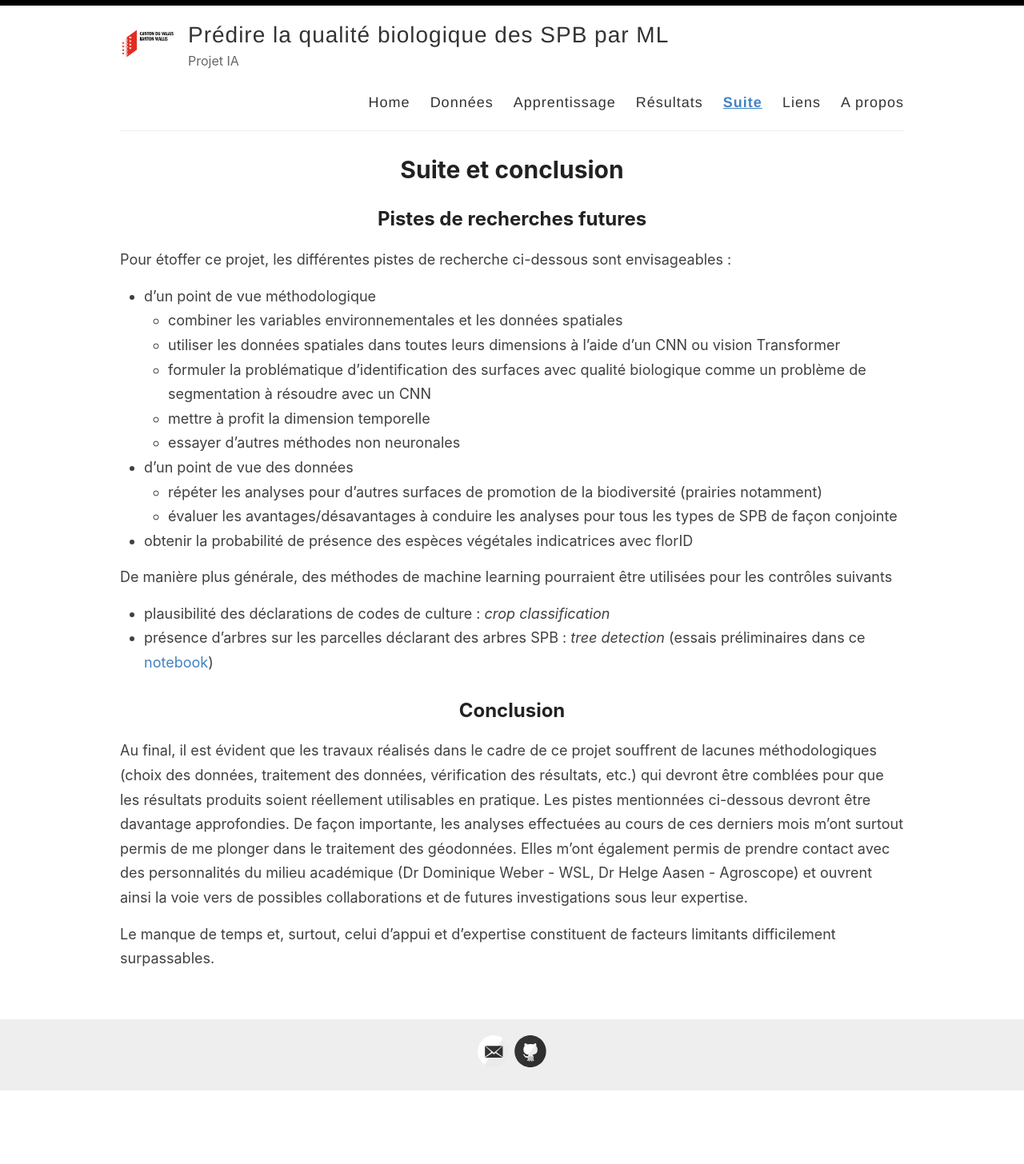
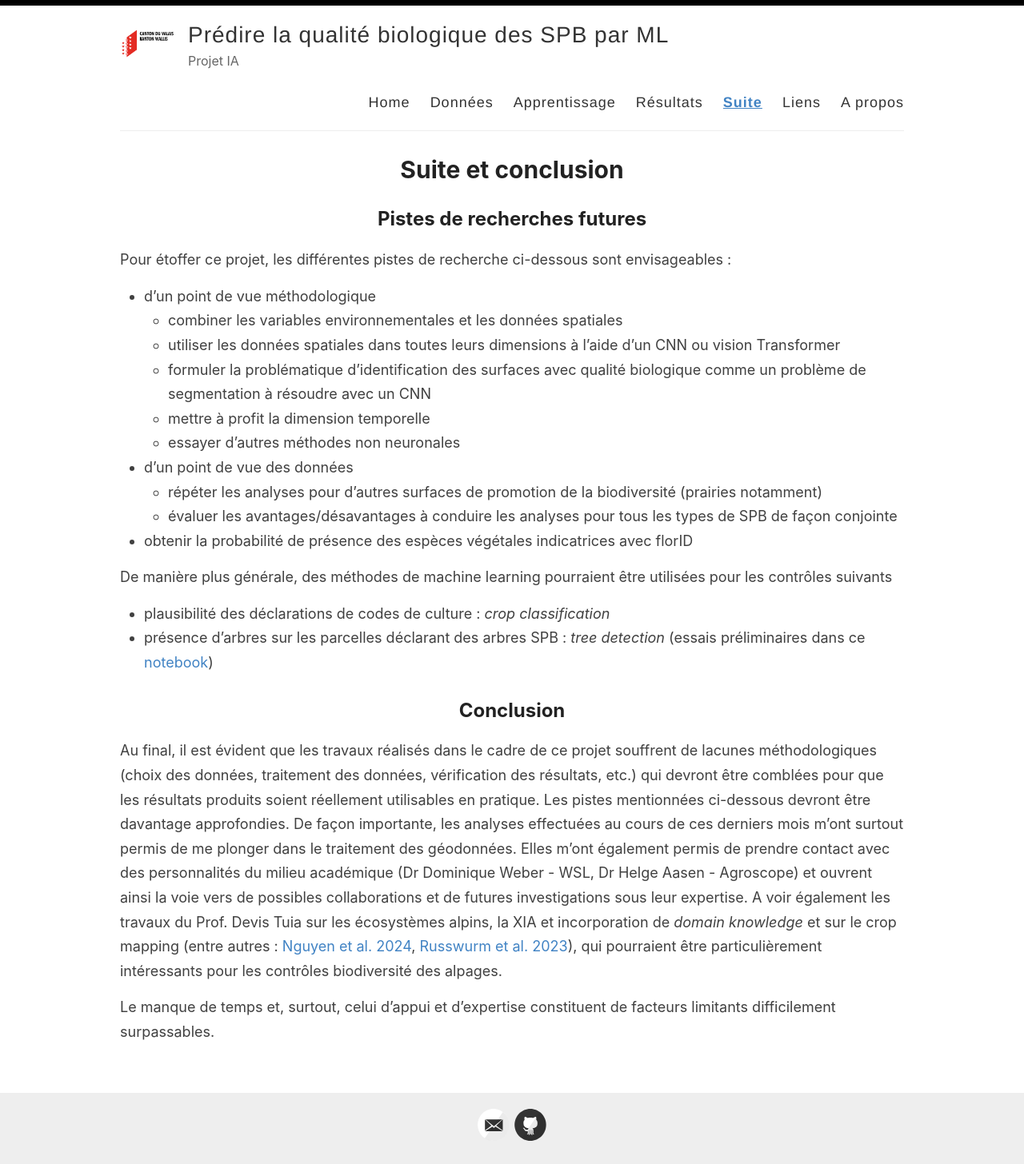
Before and after one commit to sca-opdir/sber-biodiversite-ml-prediction, a Jekyll site: the page built from _pages/suite.md, in a window 1280 px wide. Shown: the whole page at 80% size. Built offline with Jekyll 4.4.1, drawn with Linux system fonts in a browser that asks for light colours; before the commit the page ends 1364 px from its top, so only the background shows below that.

Commit message:
Update suite.md

```diff
--- a/_pages/suite.md
+++ b/_pages/suite.md
@@ -30,6 +30,6 @@ De manière plus générale, des méthodes de machine learning pourraient être
 
 ## Conclusion
 
-Au final, il est évident que les travaux réalisés dans le cadre de ce projet souffrent de lacunes méthodologiques (choix des données, traitement des données, vérification des résultats, etc.) qui devront être comblées pour que les résultats produits soient réellement utilisables en pratique. Les pistes mentionnées ci-dessous devront être davantage approfondies. De façon importante, les analyses effectuées au cours de ces derniers mois m'ont surtout permis de me plonger dans le traitement des géodonnées. Elles m'ont également permis de prendre contact avec des personnalités du milieu académique (Dr Dominique Weber - WSL, Dr Helge Aasen - Agroscope) et ouvrent ainsi la voie vers de possibles collaborations et de futures investigations sous leur expertise.
+Au final, il est évident que les travaux réalisés dans le cadre de ce projet souffrent de lacunes méthodologiques (choix des données, traitement des données, vérification des résultats, etc.) qui devront être comblées pour que les résultats produits soient réellement utilisables en pratique. Les pistes mentionnées ci-dessous devront être davantage approfondies. De façon importante, les analyses effectuées au cours de ces derniers mois m'ont surtout permis de me plonger dans le traitement des géodonnées. Elles m'ont également permis de prendre contact avec des personnalités du milieu académique (Dr Dominique Weber - WSL, Dr Helge Aasen - Agroscope) et ouvrent ainsi la voie vers de possibles collaborations et de futures investigations sous leur expertise. A voir également les travaux du Prof. Devis Tuia sur les écosystèmes alpins, la XIA et incorporation de *domain knowledge* et sur le crop mapping (entre autres : [Nguyen et al. 2024](https://doi.org/10.1016/j.rse.2024.114109), [Russwurm et al. 2023](https://doi.org/10.1016/j.isprsjprs.2022.12.016)), qui pourraient être particulièrement intéressants pour les contrôles biodiversité des alpages.
 
 Le manque de temps et, surtout, celui d'appui et d'expertise constituent de facteurs limitants difficilement surpassables.
```
